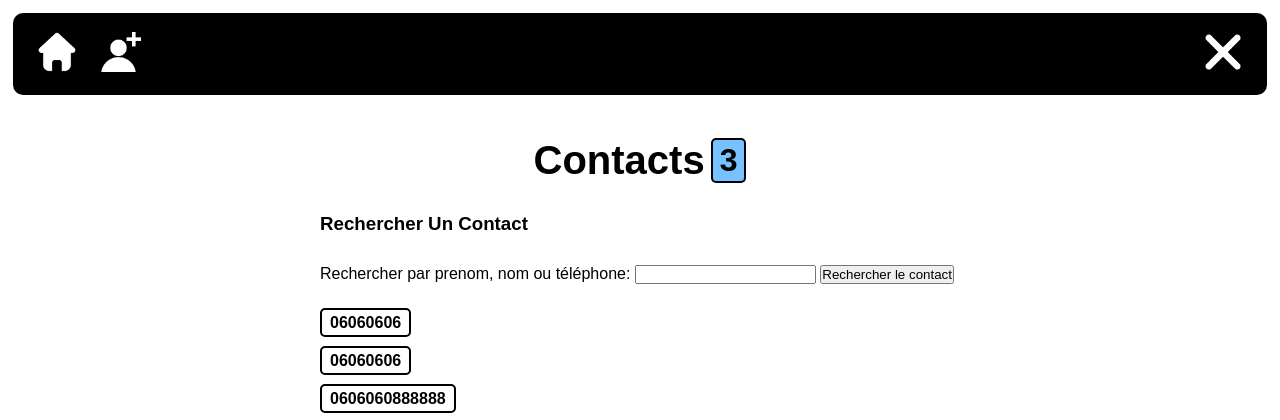
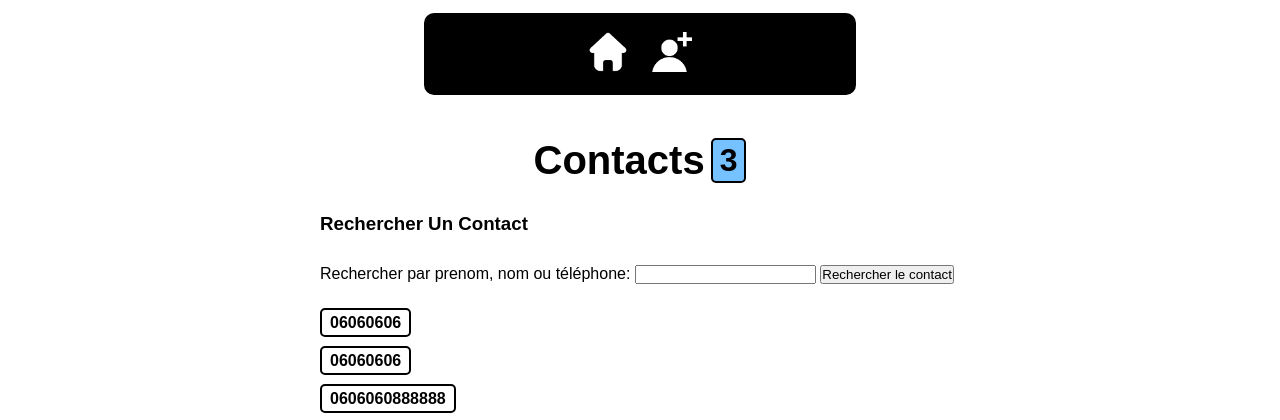
Before and after one commit to k-3st3ban/repertoire_tel_NSI, a Flask app: page / in a window 1280 px wide. Shown: the top 420 px of the page. Run offline with Flask 2, Linux system fonts and the light colour scheme; data comes from the database, SQL or seed files in the repository.

Commit message:
header style

```diff
--- a/static/css/styles.css
+++ b/static/css/styles.css
@@ -17,13 +17,8 @@
 
 header {
     display: flex;
-    justify-content: space-between;
+    justify-content: center;
     align-items: center;
-    padding-inline: 1.5rem;
-    padding-block: 1.2rem;
-    margin: 0.8rem;
-    background-color: var(--main-bg-color);
-    border-radius: 10px;
 }
 
 header ul {
@@ -31,12 +26,12 @@ header ul {
     justify-content: center;
     align-items: center;
     gap: 1.5rem;
-}
-
-header button {
-    cursor: pointer;
-    background-color: transparent;
-    border: none;
+    padding-inline: 1.5rem;
+    padding-block: 1.2rem;
+    margin: 0.8rem;
+    background-color: var(--main-bg-color);
+    border-radius: 10px;
+    width: 30%;
 }
 
 header img {
--- a/static/js/main.js
+++ /dev/null
@@ -1,3 +0,0 @@
-function closeTab() {
-    alert();
-}
--- a/templates/layout.html
+++ b/templates/layout.html
@@ -16,10 +16,6 @@
             <li><a href={{ url_for('contact_add_page') }}><img
                         src="{{ url_for('static',filename='icons/add-contact.png') }}"></a></li>
         </ul>
-        <ul>
-            <li><button onclick="closeTab()"><img src="{{ url_for('static',filename='icons/leave.png') }}"></button>
-            </li>
-        </ul>
     </header>
     <main>
         {% with messages = get_flashed_messages(with_categories=True) %}
@@ -35,7 +31,6 @@
             {% block content %} {% endblock %}
         </section>
     </main>
-    <script src="{{ url_for('static',filename='js/main.js') }}"></script>
 </body>
 
 </html>
```
Also changed, not shown: static/icons/leave.png (deleted).
